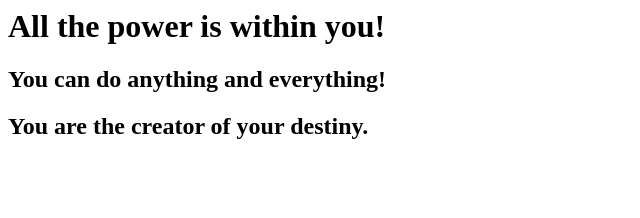
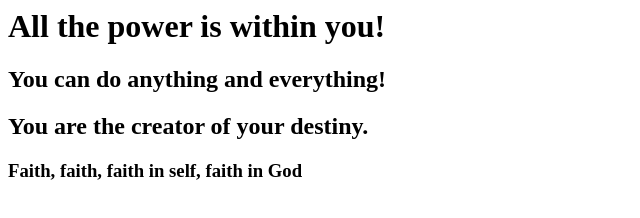
Before and after one commit to TorbenKPedersen/firstgetrepo, a plain HTML site: page index.html in a window 1280 px wide. Shown: the whole page, without its empty margins (0-640 px from the left). Drawn offline with Linux system fonts and the light colour scheme.

Commit message:
Added faith quote

```diff
--- a/index.html
+++ b/index.html
@@ -3,5 +3,6 @@
 		<h1>All the power is within you!</h1>
 		<h2>You can do anything and everything!</h2>
 		<h2>You are the creator of your destiny.</h2>
+		<h3>Faith, faith, faith in self, faith in God</h3>
 	</body>
 </html>
```
